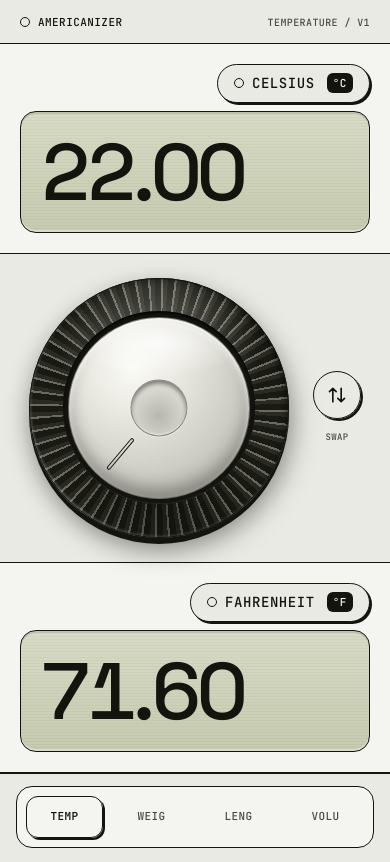
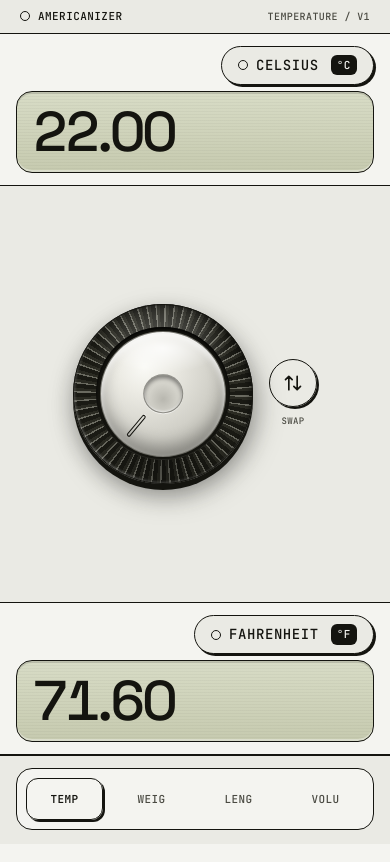
Before and after one commit to samirhusain26/Americanizer, a Next.js app: page / in a window 390 px wide. Built offline with nearby package versions, Linux system fonts and the light colour scheme.

Commit message:
Optimize mobile layout for iPhone viewport

```diff
--- a/src/components/Americanizer.tsx
+++ b/src/components/Americanizer.tsx
@@ -58,7 +58,7 @@ export default function Americanizer() {
     >
       {/* Chassis header */}
       <header
-        className="px-5 pt-[calc(env(safe-area-inset-top)+14px)] pb-3 flex items-center justify-between rule-b"
+        className="px-5 pt-[calc(env(safe-area-inset-top)+8px)] pb-2 flex items-center justify-between rule-b"
         style={{ background: "var(--color-shell-2)" }}
       >
         <div className="flex items-center gap-2">
@@ -76,8 +76,8 @@ export default function Americanizer() {
       </header>
 
       {/* Zone 1 — FROM screen */}
-      <section className="px-5 pt-5 pb-5 rule-b">
-        <div className="flex items-center justify-end mb-2">
+      <section className="px-4 pt-3 pb-3 rule-b">
+        <div className="flex items-center justify-end mb-1.5">
           <UnitPill
             label={fromLabel}
             symbol={fromSymbol}
@@ -86,11 +86,11 @@ export default function Americanizer() {
           />
         </div>
         <div
-          className="lcd rounded-2xl px-5 py-5"
+          className="lcd rounded-2xl px-4 py-3"
           style={{ border: "1.5px solid var(--color-ink)" }}
         >
           <NumberDisplay
-            className="text-[5rem] sm:text-[6.5rem] leading-none"
+            className="text-[3.5rem] sm:text-[5.5rem] leading-none"
             formatted={fromText}
             rawValue={current.fromVal}
             onCommit={(n) => setValue("from", n)}
@@ -100,11 +100,11 @@ export default function Americanizer() {
 
       {/* Zone 2 — engine */}
       <section
-        className="flex-1 flex items-center justify-center gap-6 py-6 rule-b"
+        className="flex-1 flex items-center justify-center gap-4 py-3 rule-b min-h-0"
         style={{ background: "var(--color-shell-2)" }}
       >
-        <ScrubDial value={current.fromVal} onDelta={(d) => setValue("from", current.fromVal + d)} />
-        <div className="flex flex-col items-center gap-3">
+        <ScrubDial value={current.fromVal} onDelta={(d) => setValue("from", current.fromVal + d)} size={180} />
+        <div className="flex flex-col items-center gap-2">
           <SwapButton onSwap={swap} />
           <span className="ui-mono uppercase text-[9px] tracking-[0.28em] text-[color:var(--color-ink-soft)]">
             SWAP
@@ -113,8 +113,8 @@ export default function Americanizer() {
       </section>
 
       {/* Zone 3 — TO screen */}
-      <section className="px-5 pt-5 pb-5 rule-b">
-        <div className="flex items-center justify-end mb-2">
+      <section className="px-4 pt-3 pb-3 rule-b">
+        <div className="flex items-center justify-end mb-1.5">
           <UnitPill
             label={toLabel}
             symbol={toSymbol}
@@ -123,11 +123,11 @@ export default function Americanizer() {
           />
         </div>
         <div
-          className="lcd rounded-2xl px-5 py-5"
+          className="lcd rounded-2xl px-4 py-3"
           style={{ border: "1.5px solid var(--color-ink)" }}
         >
           <NumberDisplay
-            className="text-[5rem] sm:text-[6.5rem] leading-none"
+            className="text-[3.5rem] sm:text-[5.5rem] leading-none"
             formatted={toText}
             rawValue={current.toVal}
             onCommit={(n) => setValue("to", n)}
```
